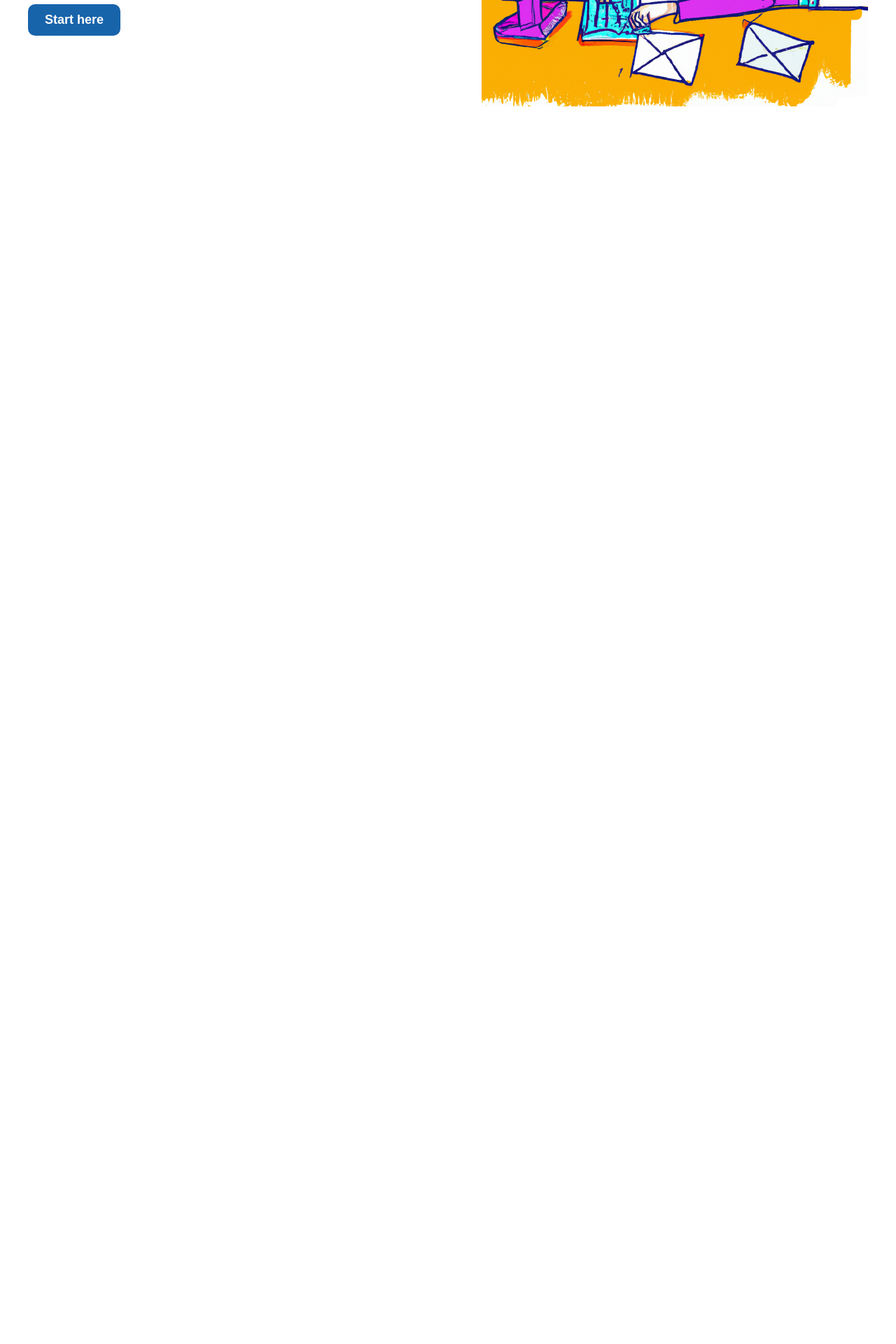
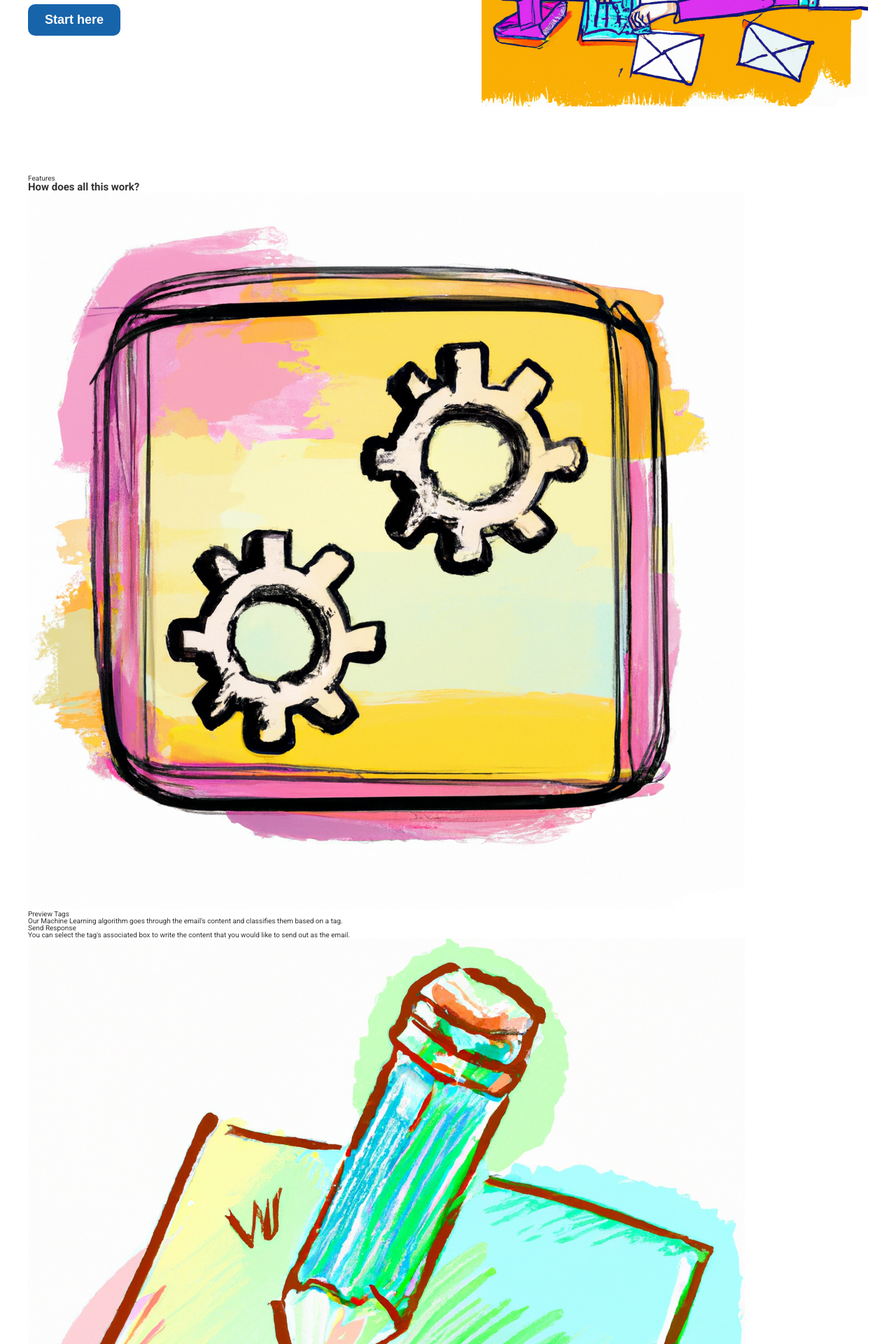
Before and after one commit to AV2001/instant-inbox, a Flask app: page / in a window 1280 px wide. Shown: the part 610-2530 px from the top of the page at 70% size. Before the commit the page ends 762 px from the top, so only its background shows below. Run offline with Flask 2, Linux system fonts and the light colour scheme.

Commit message:
add content for features section

```diff
--- a/templates/index.html
+++ b/templates/index.html
@@ -75,6 +75,67 @@
                     </div>
                 </div>
             </section>
+
+            <!-- FEATURES SECTION -->
+            <section class="section-features">
+                <div class="container">
+                    <p class="sub-heading">Features</p>
+                    <h2 class="heading-secondary">How does all this work?</h2>
+
+                    <div class="features">
+                        <!-- FEATURE 1 -->
+                        <div class="feature-img-box">
+                            <img
+                                src="{{url_for('static', filename='./images/feature-image-1.png')}}"
+                                alt=""
+                                class="feature-img"
+                            />
+                        </div>
+                        <div class="feature-box">
+                            <p class="feature-heading">Preview Tags</p>
+                            <p class="feature-text">
+                                Our Machine Learning algorithm goes through the
+                                email's content and classifies them based on a
+                                tag.
+                            </p>
+                        </div>
+
+                        <!-- FEATURE 2 -->
+                        <div class="feature-box">
+                            <p class="feature-heading">Send Response</p>
+                            <p class="feature-text">
+                                You can select the tag's associated box to write
+                                the content that you would like to send out as
+                                the email.
+                            </p>
+                        </div>
+                        <div class="feature-img-box">
+                            <img
+                                src="{{url_for('static', filename='./images/feature-image-2.png')}}"
+                                alt="A hand-sketched image of pencil writing on a sticky note"
+                                class="feature-img"
+                            />
+                        </div>
+
+                        <!-- FEATURE 3 -->
+                        <div class="feature-img-box">
+                            <img
+                                src="{{url_for('static', filename='./images/feature-image-3.png')}}"
+                                alt=""
+                                class="feature-img"
+                            />
+                        </div>
+                        <div class="feature-box">
+                            <p class="feature-heading">Receive Feedback</p>
+                            <p class="feature-text">
+                                If the student is not satisfied with the
+                                response you wrote, you can always write a
+                                personalized one.
+                            </p>
+                        </div>
+                    </div>
+                </div>
+            </section>
         </main>
     </body>
 </html>
```
